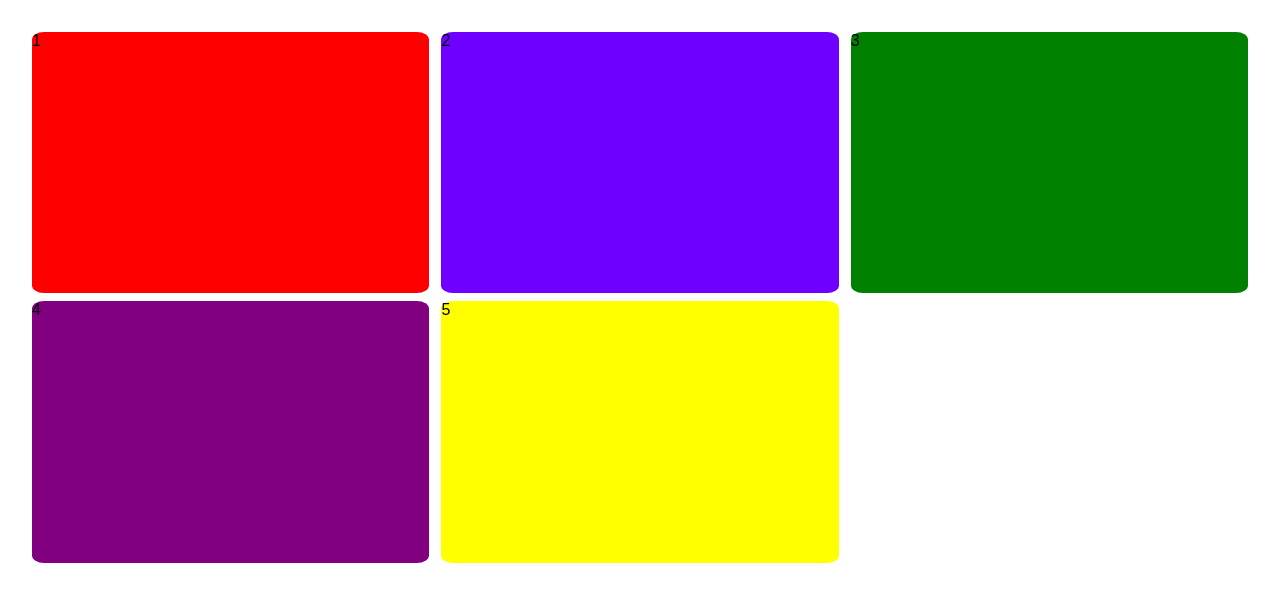
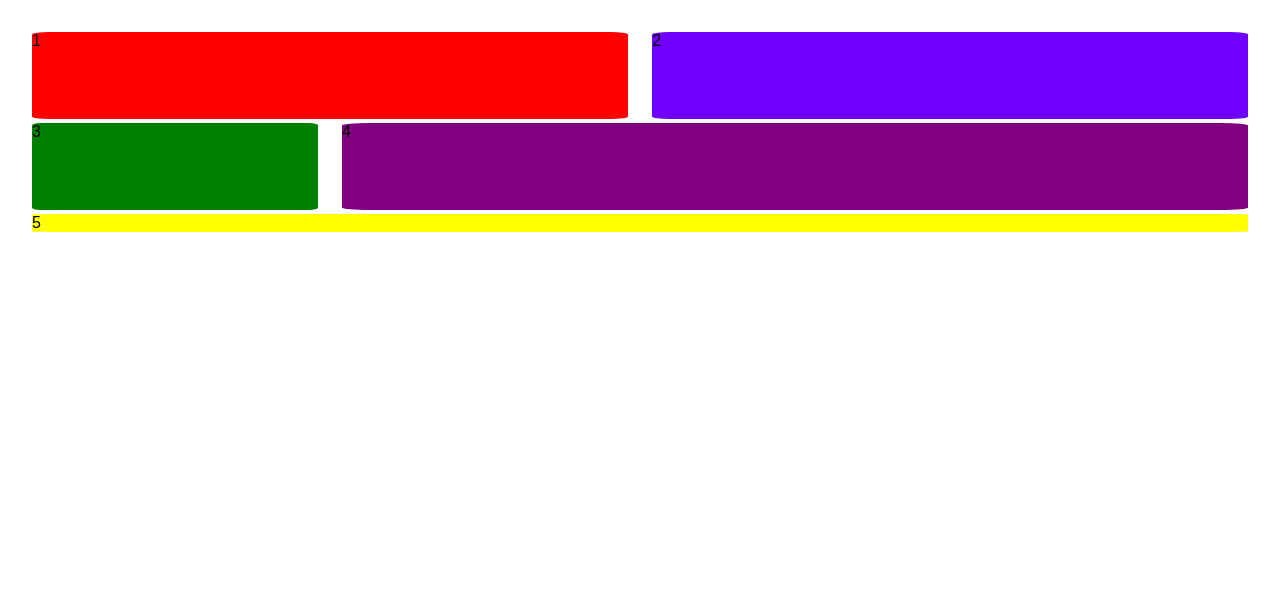
Before and after one commit to Airdinsh/Lev1_2_css-vertiefung_grid, a plain HTML site: page index.html in a window 1280 px wide. Drawn offline with Linux system fonts and the light colour scheme.

Commit message:
Second Version

```diff
--- a/assets/css/style.css
+++ b/assets/css/style.css
@@ -15,39 +15,39 @@ body {
 
 .container {
         display: grid;
-        grid-template-columns: 1fr 1fr 1fr;
-        grid-template-rows: 1fr 1fr 1fr;
-        gap: 1%;
-        grid-auto-rows: 1fr;
-        height: 100vh
+        grid-template-columns: 1fr 1fr 1fr 1fr;
+        grid-template-rows: 1fr 1fr;
+        gap: 2%;
+        height: 200px;
     }
 
 .box1 {
     background: var(--col1);
     border-radius: 3%;
-
+    grid-column: 1 / 3;
 }
 
 .box2 {
     background: var(--col2);
     border-radius: 3%;
-
+    grid-column: 3 / 5;
 }
 
 .box3 {
     background: var(--col3);
     border-radius: 3%;
-
+    grid-row-start: 2;
 }
 
 .box4 {
     background: var(--col4);
     border-radius: 3%;
-
+    grid-column: 2 / 5;
 }
 
 .box5 {
     background: var(--col5);
     border-radius: 3%;
+    grid-column: 1 / 5;
 
 }
--- a/index.html
+++ b/index.html
@@ -8,13 +8,11 @@
 </head>
 <body>
     <div class="container">
-        <div class="box box1">1</div>
-        <div class="box box2">2</div>
-        <div class="box box3">3</div>
-        <div class="box box4">4</div>
-        <div class="box box5">5</div>
-
-
+        <div class="box1">1</div>
+        <div class="box2">2</div>
+        <div class="box3">3</div>
+        <div class="box4">4</div>
+        <div class="box5">5</div>
     </div>
 
 </body>
```
